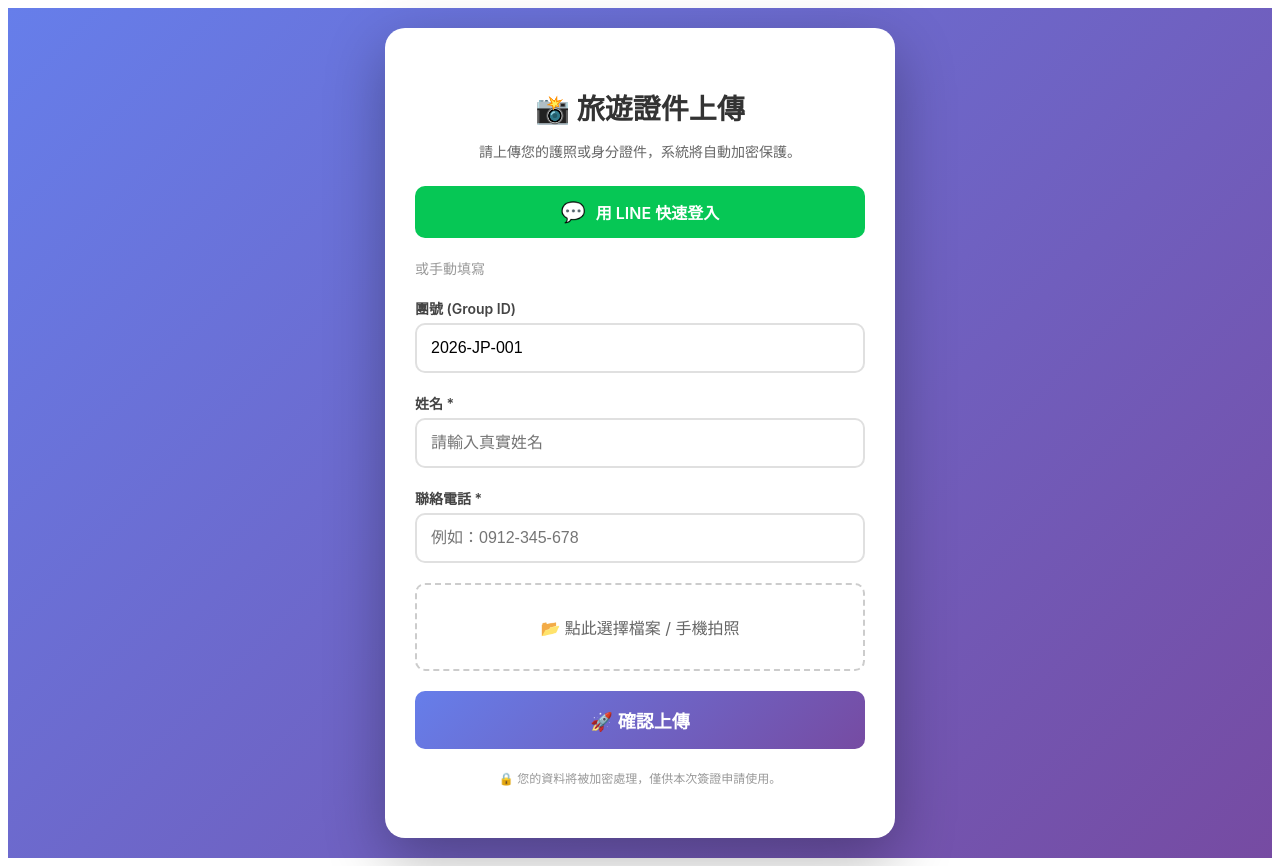
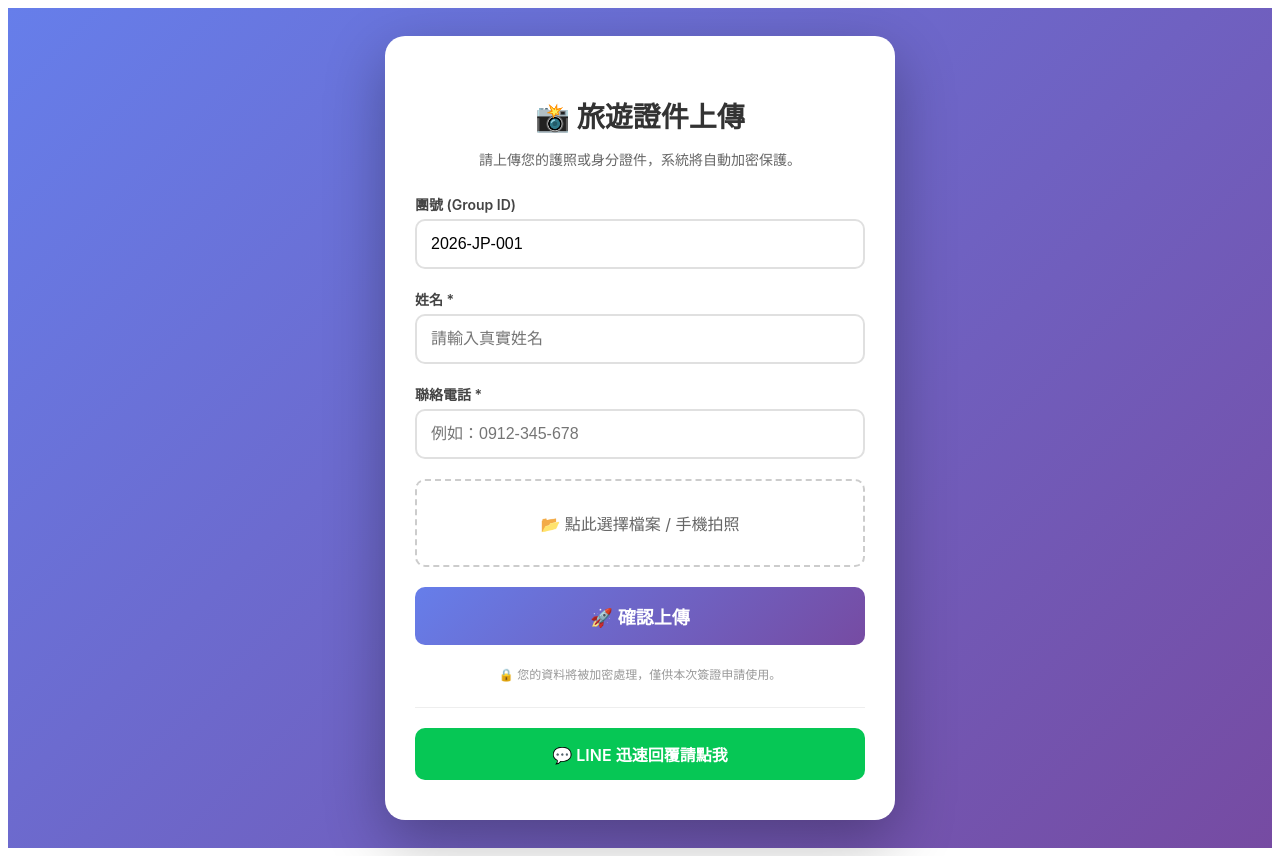
Before and after one commit to hsinliken/travel-doc-upload, a Next.js app: page / in a window 1280 px wide. Built offline with nearby package versions, Linux system fonts and the light colour scheme; no server answers.

Commit message:
Move LINE button to bottom, rename to LINE 迅速回覆請點我

```diff
--- a/pages/index.js
+++ b/pages/index.js
@@ -134,12 +134,8 @@
         <h1 style={styles.title}>📸 旅遊證件上傳</h1>
         <p style={styles.subtitle}>請上傳您的護照或身分證件，系統將自動加密保護。</p>
 
-        {/* LINE 登入區塊 */}
-        {!lineUser ? (
-          <a href={lineLoginUrl} style={styles.lineLoginButton}>
-            <span style={styles.lineIcon}>💬</span> 用 LINE 快速登入
-          </a>
-        ) : (
+        {/* 如果已經用 LINE 登入，顯示歡迎訊息 */}
+        {lineUser && (
           <div style={styles.lineUserBox}>
             {lineUser.picture && (
               <img src={lineUser.picture} alt="" style={styles.lineAvatar} />
@@ -147,10 +143,6 @@
             <span>👋 {lineUser.name}，歡迎！</span>
           </div>
         )}
-
-        <div style={styles.orDivider}>
-          <span>或手動填寫</span>
-        </div>
 
         <form onSubmit={handleSubmit} style={styles.form}>
 
@@ -226,6 +218,16 @@
         <p style={styles.privacy}>
           🔒 您的資料將被加密處理，僅供本次簽證申請使用。
         </p>
+
+        {/* LINE 登入按鈕放在最下方 */}
+        {!lineUser && (
+          <>
+            <div style={styles.bottomDivider}></div>
+            <a href={lineLoginUrl} style={styles.lineLoginButtonBottom}>
+              💬 LINE 迅速回覆請點我
+            </a>
+          </>
+        )}
       </div>
     </div>
   );
@@ -261,23 +263,6 @@
     marginBottom: '25px',
     fontSize: '14px',
   },
-  lineLoginButton: {
-    display: 'flex',
-    alignItems: 'center',
-    justifyContent: 'center',
-    gap: '10px',
-    background: '#06C755',
-    color: 'white',
-    padding: '14px',
-    borderRadius: '10px',
-    textDecoration: 'none',
-    fontSize: '16px',
-    fontWeight: '600',
-    marginBottom: '20px',
-  },
-  lineIcon: {
-    fontSize: '20px',
-  },
   lineUserBox: {
     display: 'flex',
     alignItems: 'center',
@@ -294,13 +279,6 @@
     width: '30px',
     height: '30px',
     borderRadius: '50%',
-  },
-  orDivider: {
-    display: 'flex',
-    alignItems: 'center',
-    margin: '20px 0',
-    color: '#999',
-    fontSize: '14px',
   },
   form: {
     display: 'flex',
@@ -358,6 +336,22 @@
     color: '#999',
     textAlign: 'center',
     marginTop: '20px',
+  },
+  bottomDivider: {
+    height: '1px',
+    background: '#eee',
+    margin: '25px 0 20px 0',
+  },
+  lineLoginButtonBottom: {
+    display: 'block',
+    textAlign: 'center',
+    background: '#06C755',
+    color: 'white',
+    padding: '14px',
+    borderRadius: '10px',
+    textDecoration: 'none',
+    fontSize: '16px',
+    fontWeight: '600',
   },
   // 成功畫面樣式
   successBox: {
```
